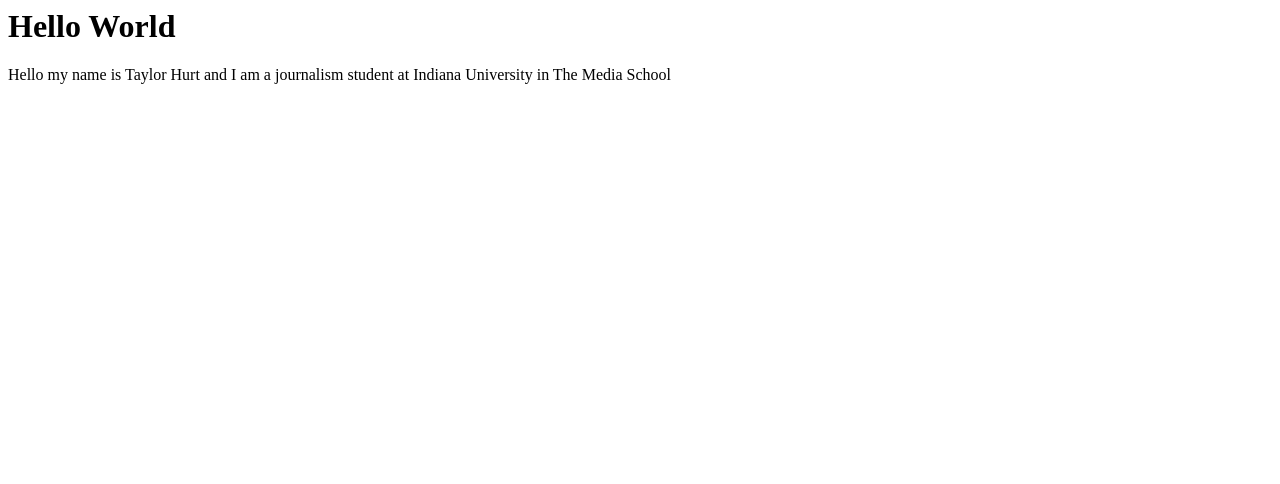
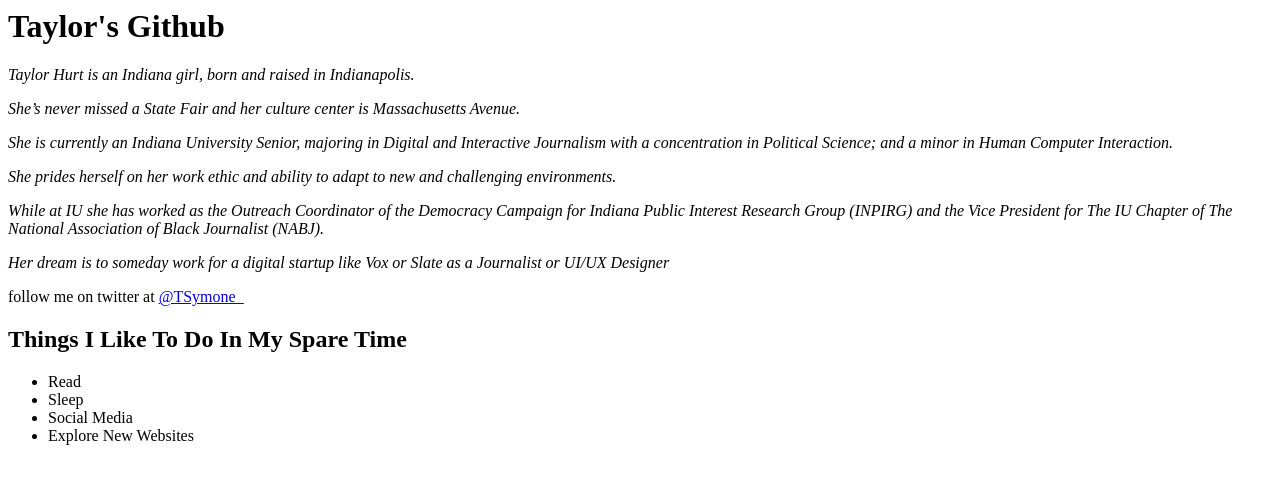
Before and after one commit to tasihurt/tasihurt.github.io, a plain HTML site: page index.html in a window 1280 px wide. Drawn offline with Linux system fonts and the light colour scheme.

Commit message:
Update index.html

```diff
--- a/index.html
+++ b/index.html
@@ -1,3 +1,4 @@
+
 <! DOCTYPE html>
 <html>
 <head>
@@ -5,7 +6,21 @@
 </head>
  <meta charset="utf-8">
 <body>
-<h1> Hello World </h1>
-<p> Hello my name is Taylor Hurt and I am a journalism student at Indiana University in The Media School </p>
+<h1> Taylor's Github </h1>
+<i> <p>Taylor Hurt is an Indiana girl, born and raised in Indianapolis. </p>
+<p>She’s never missed a State Fair and her culture center is Massachusetts Avenue. </p>
+<p>She is currently an Indiana University Senior, majoring in Digital and Interactive Journalism with a concentration in Political Science; and a minor in Human Computer Interaction. </p>
+<p>She prides herself on her work ethic and ability to adapt to new and challenging environments.</p>
+<p>While at IU she has worked as the Outreach Coordinator of the Democracy Campaign for Indiana Public Interest Research Group (INPIRG) and the Vice President for The IU Chapter of The National Association of Black Journalist (NABJ).</p>
+<p>Her dream is to someday work for a digital startup like Vox or Slate as a Journalist or UI/UX Designer</p></i>
+<p> follow me on twitter at <a href="https://twitter.com/TSymone_"> @TSymone_</a>
+</br>
+<h2> Things I Like To Do In My Spare Time</h2>
+<ul>
+  <li>Read</li>
+  <li>Sleep</li>
+  <li>Social Media</li>
+  <li>Explore New Websites</li>
+</ul>
 </body>
 </html>
```
